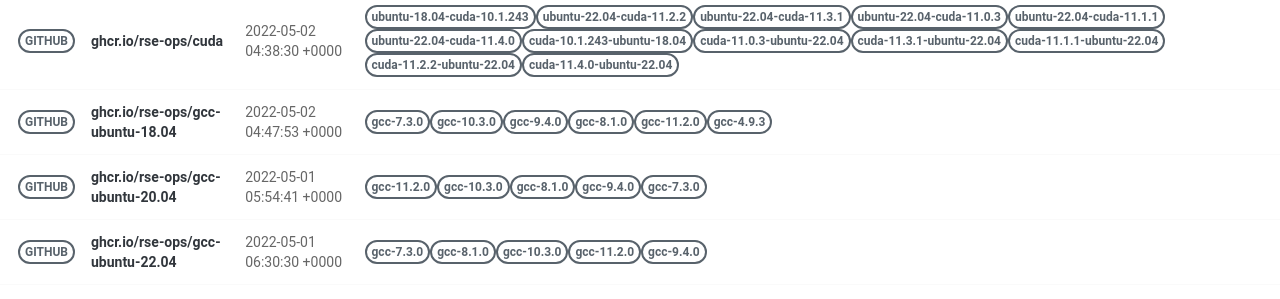
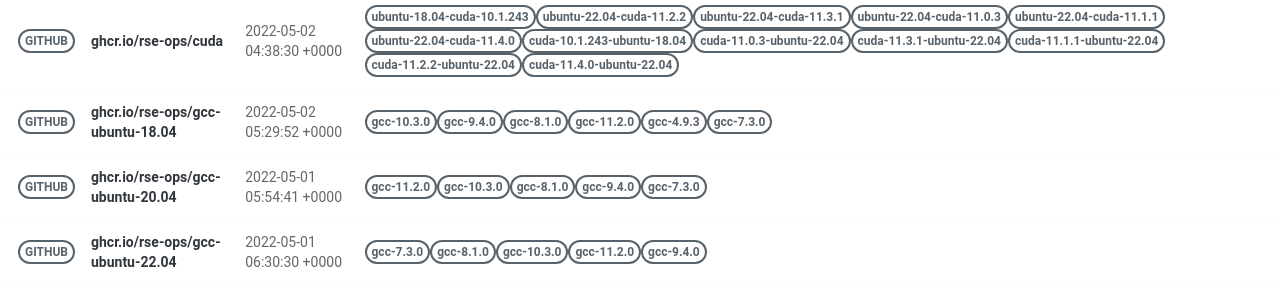
Before and after one commit to rse-ops/docker-images, a Jekyll site: the page built from pages/index.md, in a window 1280 px wide. Shown: the part 502-801 px from the top of the page. Built offline with Jekyll 4.4.1, drawn with Linux system fonts in a browser that asks for light colours; nearby versions of some CDN libraries.

Commit message:
Automated push to update library 2022-05-02

```diff
--- a/_library/ghcr.io-rse-ops-gcc-ubuntu-18.04.md
+++ b/_library/ghcr.io-rse-ops-gcc-ubuntu-18.04.md
@@ -1,14 +1,11 @@
 ---
 layout: container
 name: ghcr.io/rse-ops/gcc-ubuntu-18.04
-updated_at: 2022-05-02 04:47:53.382654
+updated_at: 2022-05-02 05:29:52.324120
 
 
 container_url: https://github.com/orgs/rse-ops/packages/container/package/gcc-ubuntu-18.04
 versions:
- - tag: gcc-7.3.0
-   dockerfile: https://github.com/rse-ops/docker-images/blob/main/ubuntu/gcc/Dockerfile
-   manifest: https://crane.ggcr.dev/manifest/ghcr.io/rse-ops/gcc-ubuntu-18.04:gcc-7.3.0
  - tag: gcc-10.3.0
    dockerfile: https://github.com/rse-ops/docker-images/blob/main/ubuntu/gcc/Dockerfile
    manifest: https://crane.ggcr.dev/manifest/ghcr.io/rse-ops/gcc-ubuntu-18.04:gcc-10.3.0
```
Also changed, not shown: other parts of _library/ghcr.io-rse-ops-gcc-ubuntu-18.04.md (+3 -0 lines).
